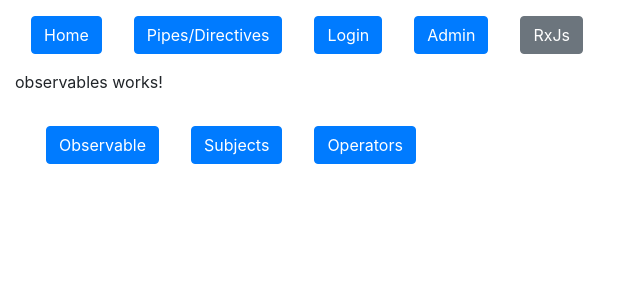
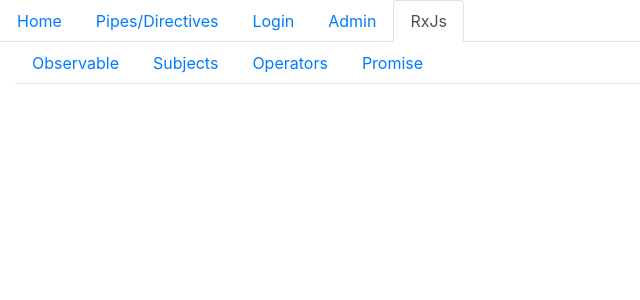
Before and after one commit to kartik468/angular-exercise, an Angular app: page /rxjs in a window 1280 px wide. Shown: the top 300 px of the page, without its empty margins (0-640 px from the left). Built offline with nearby package versions, Linux system fonts and the light colour scheme.

Commit message:
add some fixes

```diff
--- a/src/app/app.component.html
+++ b/src/app/app.component.html
@@ -1,45 +1,53 @@
-<div class="container-fluid">
-  <div class="header-container">
-    <button
+<ul class="nav nav-tabs">
+  <li class="nav-item">
+    <a
       routerLink="/home"
-      routerLinkActive="btn-secondary"
+      routerLinkActive="active"
       [routerLinkActiveOptions]="{ exact: true }"
-      class="btn btn-primary"
+      class="nav-link"
     >
       Home
-    </button>
-    <button
+    </a>
+  </li>
+  <li class="nav-item">
+    <a
       routerLink="/directives-and-pipes"
-      routerLinkActive="btn-secondary"
+      routerLinkActive="active"
       [routerLinkActiveOptions]="{ exact: true }"
-      class="btn btn-primary"
+      class="nav-link"
     >
       Pipes/Directives
-    </button>
-    <button
+    </a>
+  </li>
+  <li class="nav-item">
+    <a
       routerLink="/login"
-      routerLinkActive="btn-secondary"
+      routerLinkActive="active"
       [routerLinkActiveOptions]="{ exact: true }"
-      class="btn btn-primary"
+      class="nav-link"
     >
       Login
-    </button>
-    <button
+    </a>
+  </li>
+  <li class="nav-item">
+    <a
       routerLink="/admin"
-      routerLinkActive="btn-secondary"
-      class="btn btn-primary"
+      routerLinkActive="active"
+      class="nav-link"
     >
       Admin
-    </button>
-    <button
+    </a>
+  </li>
+  <li class="nav-item">
+    <a
       routerLink="/rxjs"
-      routerLinkActive="btn-secondary"
-      class="btn btn-primary"
+      routerLinkActive="active"
+      class="nav-link"
     >
       RxJs
-    </button>
-  </div>
-</div>
+    </a>
+  </li>
+</ul>
 
 <div class="container-fluid">
   <router-outlet></router-outlet>
--- a/src/app/observables/observables-routing.module.ts
+++ b/src/app/observables/observables-routing.module.ts
@@ -5,6 +5,7 @@ import { ObservablesComponent } from './observables.component';
 import { SimpleObservableComponent } from './simple-observable/simple-observable.component';
 import { SubjectsComponent } from './subjects/subjects.component';
 import { OperatorsComponent } from './operators/operators.component';
+import { PromiseTestComponent } from './promise-test/promise-test.component';
 
 const routes: Routes = [
   {
@@ -13,7 +14,8 @@ const routes: Routes = [
     children: [
       { path: 'observable', component: SimpleObservableComponent },
       { path: 'subjects', component: SubjectsComponent },
-      { path: 'operators', component: OperatorsComponent }
+      { path: 'operators', component: OperatorsComponent },
+      { path: 'promise', component: PromiseTestComponent },
     ]
   }
 ];
--- a/src/app/observables/observables.component.html
+++ b/src/app/observables/observables.component.html
@@ -1,33 +1,45 @@
-<p>observables works!</p>
-
-<div class="container-fluid">
-  <div class="header-container">
-    <button
+<ul class="nav nav-tabs">
+  <li class="nav-item">
+    <a
       routerLink="observable"
-      routerLinkActive="btn-secondary"
+      routerLinkActive="active"
       [routerLinkActiveOptions]="{ exact: true }"
-      class="btn btn-primary"
+      class="nav-link"
     >
       Observable
-    </button>
-    <button
+    </a>
+  </li>
+  <li class="nav-item">
+    <a
       routerLink="subjects"
-      routerLinkActive="btn-secondary"
+      routerLinkActive="active"
       [routerLinkActiveOptions]="{ exact: true }"
-      class="btn btn-primary"
+      class="nav-link"
     >
       Subjects
-    </button>
-    <button
+    </a>
+  </li>
+  <li class="nav-item">
+    <a
       routerLink="operators"
-      routerLinkActive="btn-secondary"
+      routerLinkActive="active"
       [routerLinkActiveOptions]="{ exact: true }"
-      class="btn btn-primary"
+      class="nav-link"
     >
       Operators
-    </button>
-  </div>
-</div>
+    </a>
+  </li>
+  <li class="nav-item">
+    <a
+      routerLink="promise"
+      routerLinkActive="active"
+      [routerLinkActiveOptions]="{ exact: true }"
+      class="nav-link"
+    >
+      Promise
+    </a>
+  </li>
+</ul>
 
 <div class="container-fluid">
   <router-outlet></router-outlet>
--- a/src/app/observables/observables.module.ts
+++ b/src/app/observables/observables.module.ts
@@ -6,10 +6,11 @@ import { ObservablesComponent } from './observables.component';
 import { SimpleObservableComponent } from './simple-observable/simple-observable.component';
 import { SubjectsComponent } from './subjects/subjects.component';
 import { OperatorsComponent } from './operators/operators.component';
+import { PromiseTestComponent } from './promise-test/promise-test.component';
 
 
 @NgModule({
-  declarations: [ObservablesComponent, SimpleObservableComponent, SubjectsComponent, OperatorsComponent],
+  declarations: [ObservablesComponent, SimpleObservableComponent, SubjectsComponent, OperatorsComponent, PromiseTestComponent],
   imports: [
     CommonModule,
     ObservablesRoutingModule
--- a/src/app/observables/operators/operators.component.ts
+++ b/src/app/observables/operators/operators.component.ts
@@ -1,6 +1,6 @@
-import { Component, OnInit } from '@angular/core';
+import { Component, OnInit, OnDestroy } from '@angular/core';
 
-import { of, interval } from 'rxjs';
+import { of, interval, Subscription } from 'rxjs';
 import { mergeMap, switchMap, map, take, tap } from 'rxjs/operators';
 
 @Component({
@@ -8,11 +8,14 @@ import { mergeMap, switchMap, map, take, tap } from 'rxjs/operators';
   templateUrl: './operators.component.html',
   styleUrls: ['./operators.component.scss']
 })
-export class OperatorsComponent implements OnInit {
+export class OperatorsComponent implements OnInit, OnDestroy {
   constructor() {}
 
   mergeMapMessages = [];
   switchMapMessages = [];
+
+  subscription1: Subscription;
+  subscription2: Subscription;
 
   ngOnInit() {
     this.switchMapExample();
@@ -37,7 +40,7 @@ export class OperatorsComponent implements OnInit {
         )
       )
     );
-    result.subscribe(finalValue => {
+    this.subscription1 = result.subscribe(finalValue => {
       this.mergeMapMessages.push(finalValue);
       console.log(finalValue);
     });
@@ -61,9 +64,14 @@ export class OperatorsComponent implements OnInit {
         )
       )
     );
-    result.subscribe(finalValue => {
+    this.subscription2 = result.subscribe(finalValue => {
       this.switchMapMessages.push(finalValue);
       console.log(finalValue);
     });
   }
+
+  ngOnDestroy() {
+    this.subscription1.unsubscribe();
+    this.subscription2.unsubscribe();
+  }
 }
--- /dev/null
+++ b/src/app/observables/promise-test/promise-test.component.html
@@ -0,0 +1 @@
+<p>promise-test works!</p>
--- /dev/null
+++ b/src/app/observables/promise-test/promise-test.component.ts
@@ -0,0 +1,20 @@
+import { Component, OnInit } from '@angular/core';
+
+@Component({
+  selector: 'kar-promise-test',
+  templateUrl: './promise-test.component.html',
+  styleUrls: ['./promise-test.component.scss']
+})
+export class PromiseTestComponent implements OnInit {
+
+  constructor() { }
+
+  ngOnInit() {
+
+    const p1 = new Promise((resolve, reject) => {
+      console.log('inside promise..');
+      resolve('kartik');
+    });
+  }
+
+}
--- a/src/app/observables/simple-observable/simple-observable.component.ts
+++ b/src/app/observables/simple-observable/simple-observable.component.ts
@@ -1,5 +1,5 @@
-import { Component, OnInit } from '@angular/core';
-import { Observable, of } from 'rxjs';
+import { Component, OnInit, OnDestroy } from '@angular/core';
+import { Observable, of, Subscription } from 'rxjs';
 import { map, tap, last, delay } from 'rxjs/operators';
 
 @Component({
@@ -7,9 +7,11 @@ import { map, tap, last, delay } from 'rxjs/operators';
   templateUrl: './simple-observable.component.html',
   styleUrls: ['./simple-observable.component.scss']
 })
-export class SimpleObservableComponent implements OnInit {
+export class SimpleObservableComponent implements OnInit, OnDestroy {
   emittedValue: number;
   emittedValuePromise: string;
+
+  subscription1: Subscription;
 
   constructor() {}
 
@@ -36,7 +38,7 @@ export class SimpleObservableComponent implements OnInit {
       last()
     );
 
-    observable.subscribe(val => {
+    this.subscription1 = observable.subscribe(val => {
       console.log('only last value emitted', val);
       this.emittedValue = val;
     });
@@ -54,4 +56,8 @@ export class SimpleObservableComponent implements OnInit {
         this.emittedValuePromise = result;
       });
   }
+
+  ngOnDestroy() {
+    this.subscription1.unsubscribe();
+  }
 }
```
Also changed, not shown: src/app/observables/promise-test/promise-test.component.scss (added), 1 other file (tests, documents, lock files or other folders).
